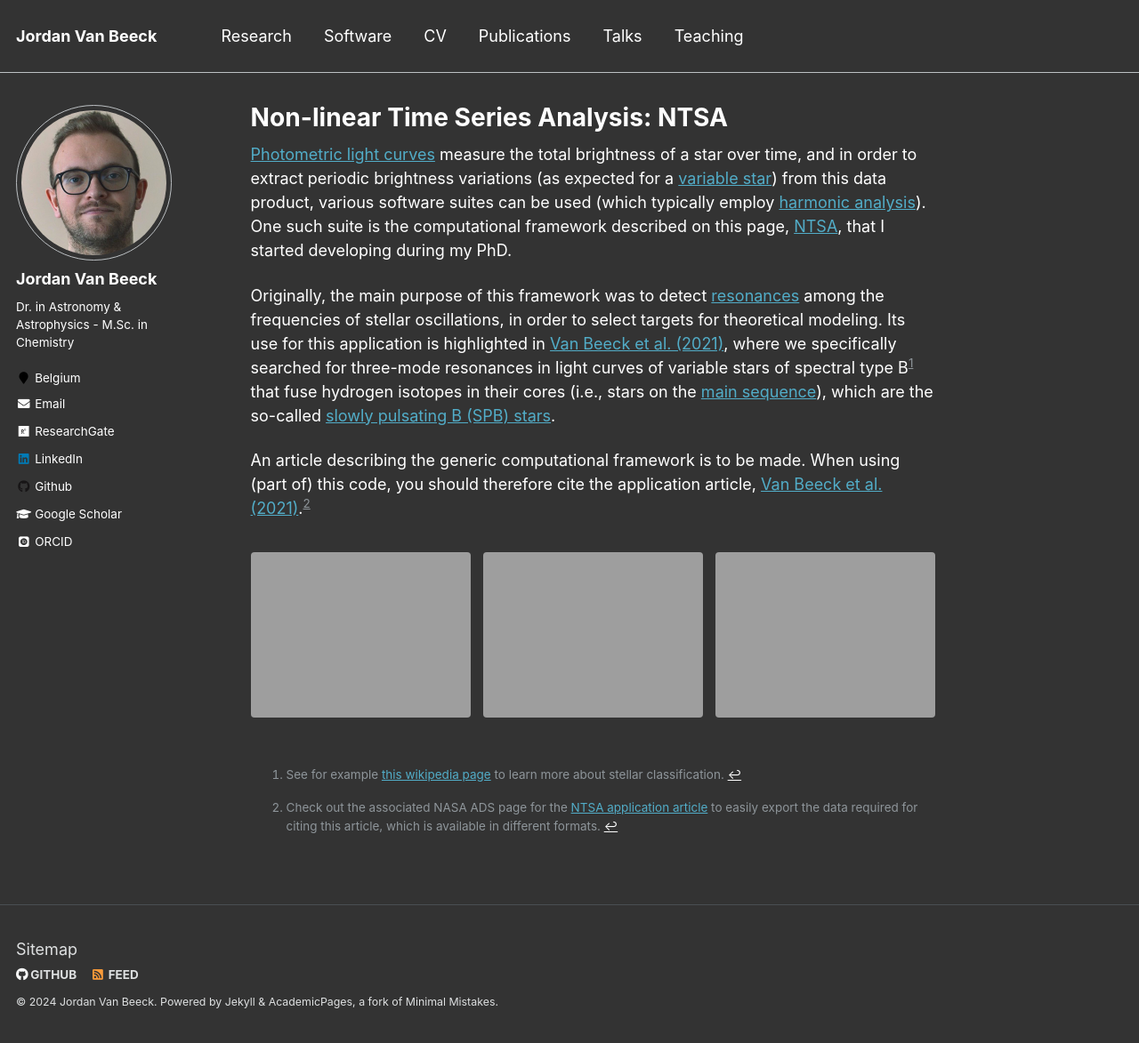
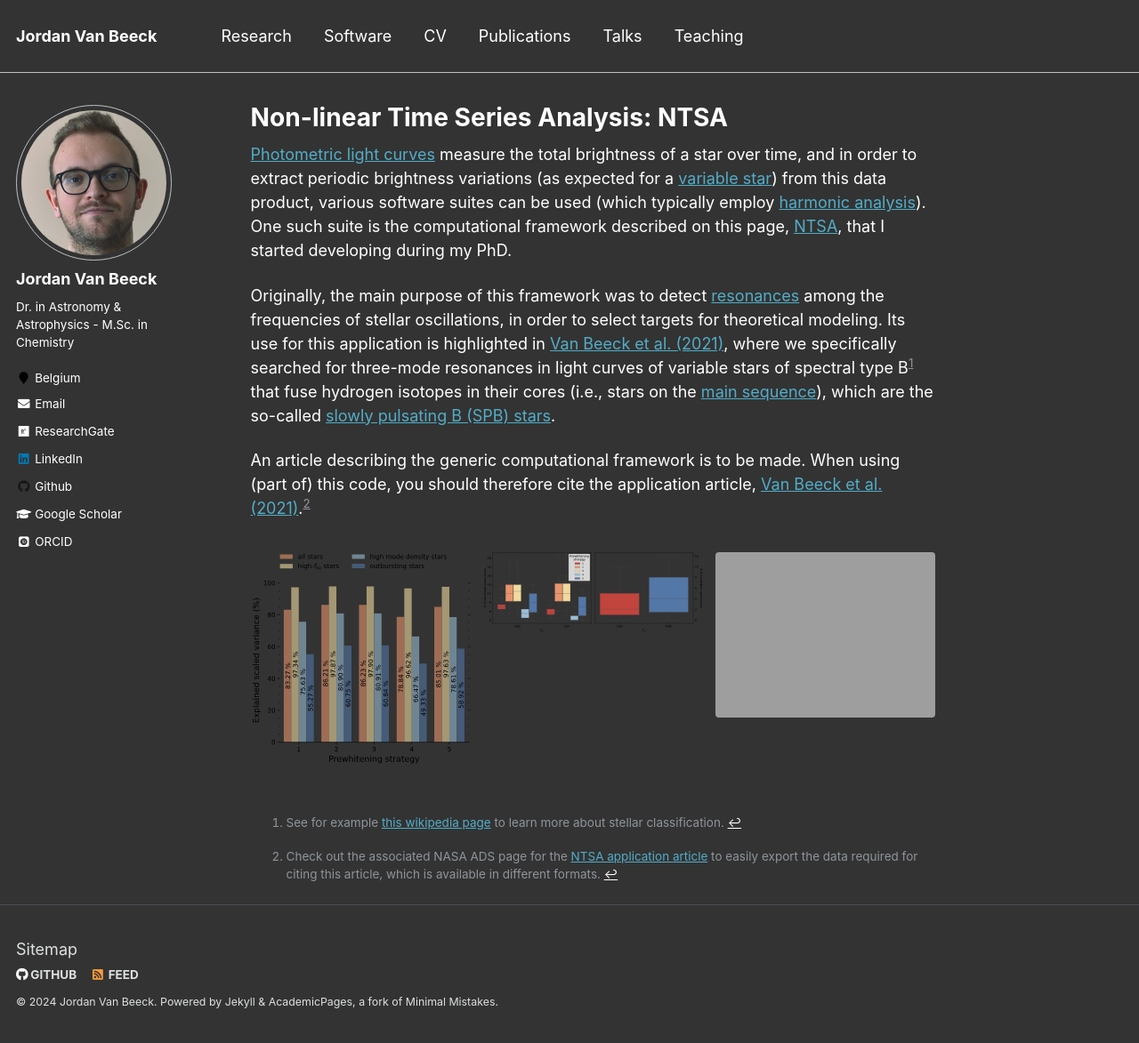
Before and after one commit to JVB11/jvb11.github.io, a Jekyll site: the page built from _software/NTSA.md, in a window 1280 px wide and 1173 px high. Shown: the whole window at 89% size. Built offline with Jekyll 4.4.1, drawn with Linux system fonts in a browser that asks for light colours; some web fonts are replaced.

Commit message:
replacing PDF by SVG - NTSA page

```diff
--- a/_software/NTSA.md
+++ b/_software/NTSA.md
@@ -7,16 +7,16 @@ order_number: 10
 header:
     og_image: "software/ntsa/NTSA_logo.png"
 gallery:
-    - url: software/ntsa/explained_scaled_variance.pdf
-      image_path: software/ntsa/explained_scaled_variance.pdf
+    - url: software/ntsa/explained_scaled_variance.svg
+      image_path: software/ntsa/explained_scaled_variance.svg
       alt: ""
       title: ""
-    - url: software/ntsa/nr_candidate_resonances.pdf
-      image_path: software/ntsa/nr_candidate_resonances.pdf
+    - url: software/ntsa/nr_candidate_resonances.svg
+      image_path: software/ntsa/nr_candidate_resonances.svg
       alt: ""
       title: ""
-    - url: software/ntsa/properties_resonances.pdf
-      image_path: software/ntsa/properties_resonances.pdf
+    - url: software/ntsa/properties_resonances.svg
+      image_path: software/ntsa/properties_resonances.svg
       alt: ""
       title: ""
 ---
```
Also changed, not shown: images/software/ntsa/explained_scaled_variance.svg (added), images/software/ntsa/nr_candidate_resonances.svg (added), 4 other files.
